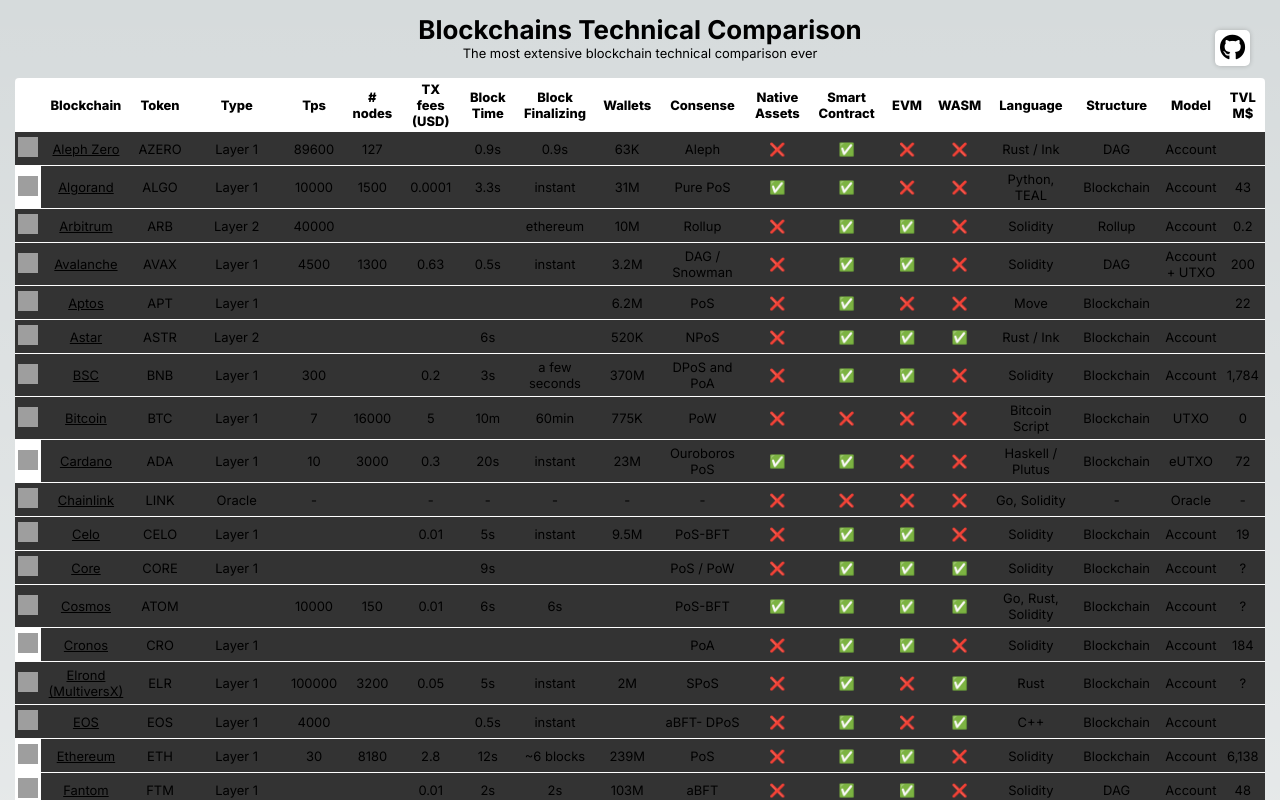
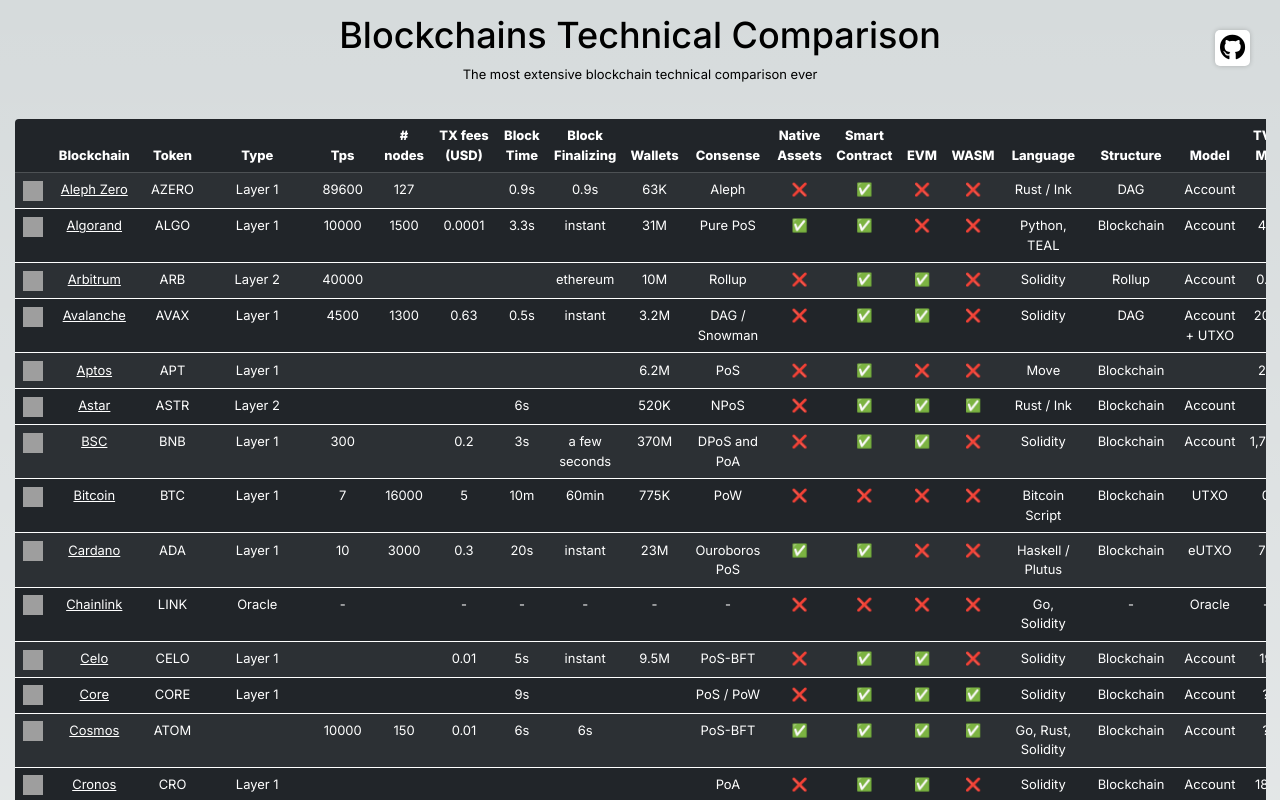
Before and after one commit to w3b3d3v/blockchain-comparison, a Next.js app: page / in a window 1280 px wide. Shown: the top 800 px of the page. Built offline with nearby package versions, Linux system fonts and the light colour scheme; grey boxes are pictures that could not be loaded.

Commit message:
add bootstrap and improving data visualization

```diff
--- a/package.json
+++ b/package.json
@@ -9,9 +9,10 @@
     "lint": "next lint"
   },
   "dependencies": {
+    "bootstrap": "^5.3.2",
+    "next": "13.5.4",
     "react": "^18",
-    "react-dom": "^18",
-    "next": "13.5.4"
+    "react-dom": "^18"
   },
   "devDependencies": {
     "eslint": "^8",
--- a/pages/_app.js
+++ b/pages/_app.js
@@ -1,3 +1,4 @@
+import "bootstrap/dist/css/bootstrap.min.css";
 import '@/styles/globals.css'
 
 export default function App({ Component, pageProps }) {
--- a/pages/index.js
+++ b/pages/index.js
@@ -38,7 +38,7 @@
         </p>
 
         <div className="table-container">
-          <table>
+          <table className="table table-striped table-dark text-center">
             <thead>
               <tr>
                 <th>&nbsp;</th>
--- a/styles/globals.css
+++ b/styles/globals.css
@@ -123,10 +123,6 @@
   background-color: #333;
 }
 
-tbody {
-  text-align: center;
-}
-
 table thead {
   position: sticky;
   top: 0;
```
